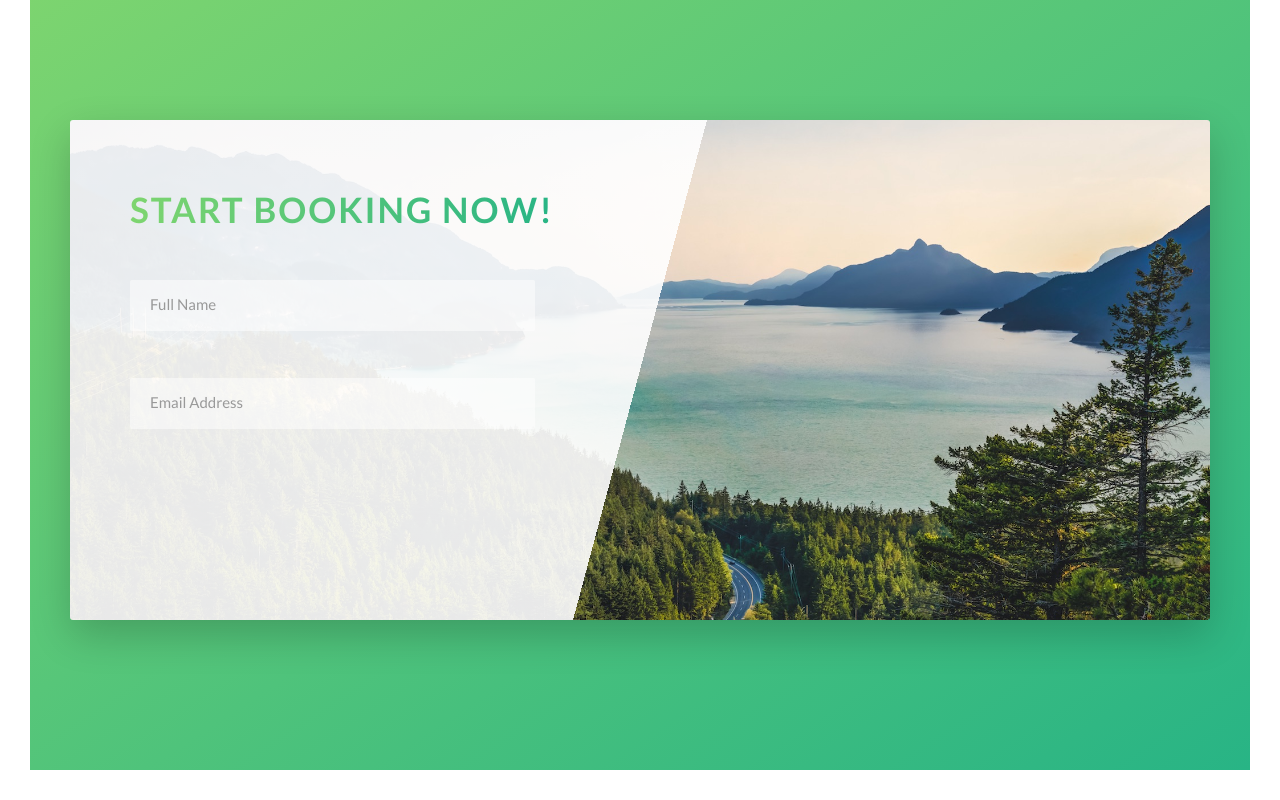
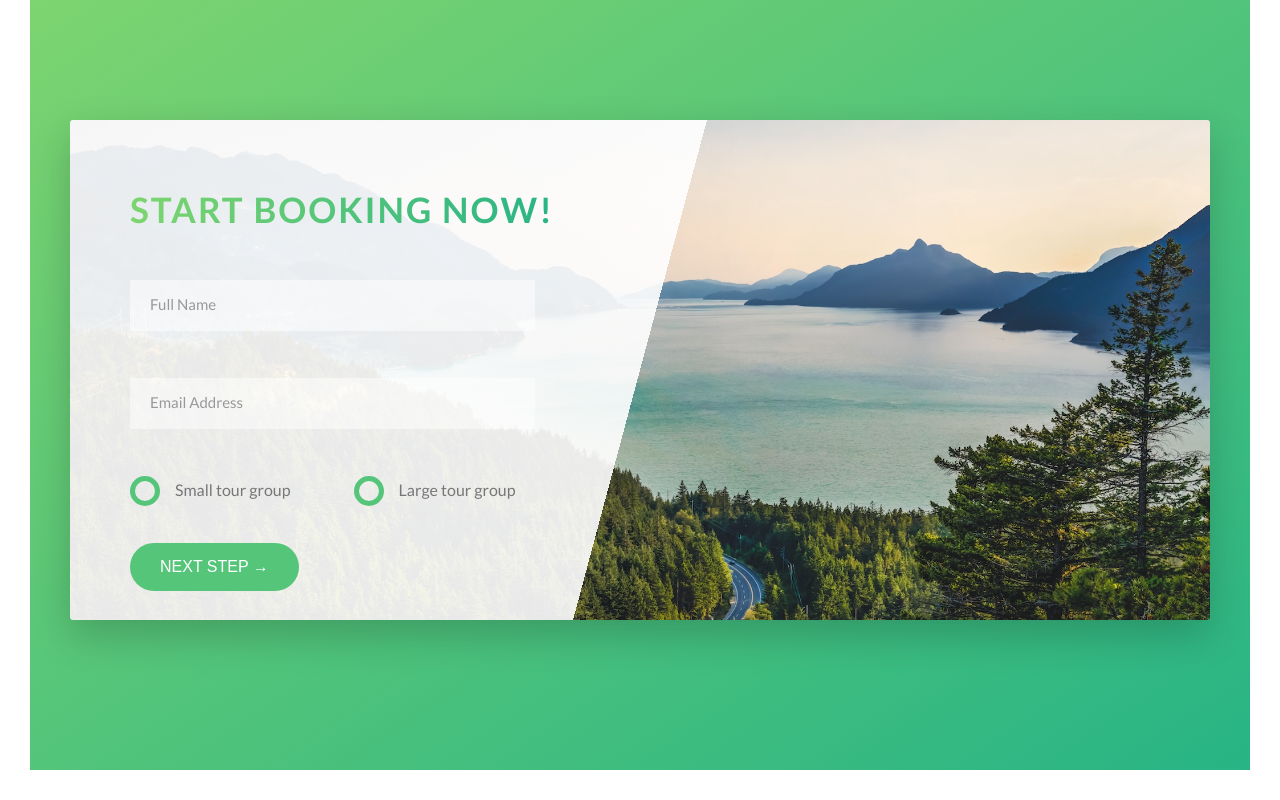
Before and after one commit to elgaridlo/natour_scss, a website: page index.html in a window 1280 px wide. Shown: the part 4636-5436 px from the top of the page. Drawn offline with Linux system fonts and the light colour scheme.

Commit message:
menambahkan radio button dengan stylenya, menambahkan button juga

```diff
--- a/index.html
+++ b/index.html
@@ -311,6 +311,25 @@
                                 <input type="email" class="form__input" placeholder="Email Address" id="email" required />
                                 <label for="email" class="form__label">Email Address</label>
                             </div>
+                            <div class="form__group u-margin-bottom-medium">
+                                <div class="form__radio-group">
+                                    <input type="radio" class="form__radio-input" id="small" name="size" />
+                                    <label for="small" class="form__radio-label">
+                      <span class="form__radio-button"></span>
+                      Small tour group
+                    </label>
+                                </div>
+                                <div class="form__radio-group">
+                                    <input type="radio" class="form__radio-input" id="large" name="size" />
+                                    <label for="large" class="form__radio-label">
+                      <span class="form__radio-button"></span>
+                      Large tour group
+                    </label>
+                                </div>
+                            </div>
+                            <div class="form__group">
+                                <button class="btn btn--green">Next Step &rarr;</button>
+                            </div>
                         </form>
                     </div>
                 </div>
--- a/sass/base/_utilities.scss
+++ b/sass/base/_utilities.scss
@@ -1,23 +1,23 @@
 .u-center-text {
-    text-align: center;
+    text-align: center !important;
 }
 
 .u-margin-bottom-small {
-    margin-bottom: 1.5rem;
+    margin-bottom: 1.5rem !important;
 }
 
 .u-margin-bottom-medium {
-    margin-bottom: 4rem;
+    margin-bottom: 4rem !important;
 }
 
 .u-margin-bottom-big {
-    margin-bottom: 8rem;
+    margin-bottom: 8rem !important;
 }
 
 .u-margin-top-big {
-    margin-top: 8rem;
+    margin-top: 8rem !important;
 }
 
 .u-margin-top-huge {
-    margin-top: 10rem;
+    margin-top: 10rem !important;
 }
--- a/sass/components/_button.scss
+++ b/sass/components/_button.scss
@@ -1,4 +1,6 @@
 .btn {
+    // &, ini digunain buat mentranslate ke btn jadi ya css didalam link visited bakal berlaku di class btn
+    &,
     &:link,
     &:visited {
         text-transform: uppercase;
@@ -12,6 +14,9 @@
         /* merujuk ke btn */
         position: relative;
         font-size: $default-font-size;
+        // Change for the <button> element
+        cursor: pointer;
+        border: none;
     }
     &:hover {
         transform: translateY(-3px);
@@ -24,7 +29,9 @@
             opacity: 0;
         }
     }
-    &:active {
+    &:active,
+    &:focus {
+        outline: none;
         transform: translateY(-1px);
         box-shadow: 0 2rem 0.1rem rgba($color-black, 0.2);
     }
--- a/sass/components/_form.scss
+++ b/sass/components/_form.scss
@@ -15,6 +15,7 @@
         width: 90%;
         // displaynya biar panjang se block
         display: block;
+        transition: all 0.3s;
         &:focus {
             outline: none;
             box-shadow: 0 1rem 2rem rgba($color: $color-black, $alpha: 0.1);
@@ -42,4 +43,44 @@
         visibility: hidden;
         transform: translateY(-4rem);
     }
+    &__radio-group {
+        width: 49%;
+        display: inline-block;
+    }
+    &__radio-input {
+        display: none;
+    }
+    &__radio-label {
+        font-size: $default-font-size;
+        cursor: pointer;
+        position: relative;
+        padding-left: 4.5rem;
+    }
+    &__radio-button {
+        height: 3rem;
+        width: 3rem;
+        border: 5px solid $color-primary;
+        border-radius: 50%;
+        display: inline-block;
+        position: absolute;
+        left: 0;
+        top: -0.4rem;
+        &::after {
+            content: '';
+            display: block;
+            height: 1.3rem;
+            width: 1.3rem;
+            border-radius: 50%;
+            position: absolute;
+            top: 50%;
+            left: 50%;
+            transform: translate(-50%, -50%);
+            background-color: $color-primary;
+            opacity: 0;
+            transition: opacity 0.2s;
+        }
+    }
+    &__radio-input:checked~&__radio-label &__radio-button::after {
+        opacity: 1;
+    }
 }
```
Also changed, not shown: css/style.css.
